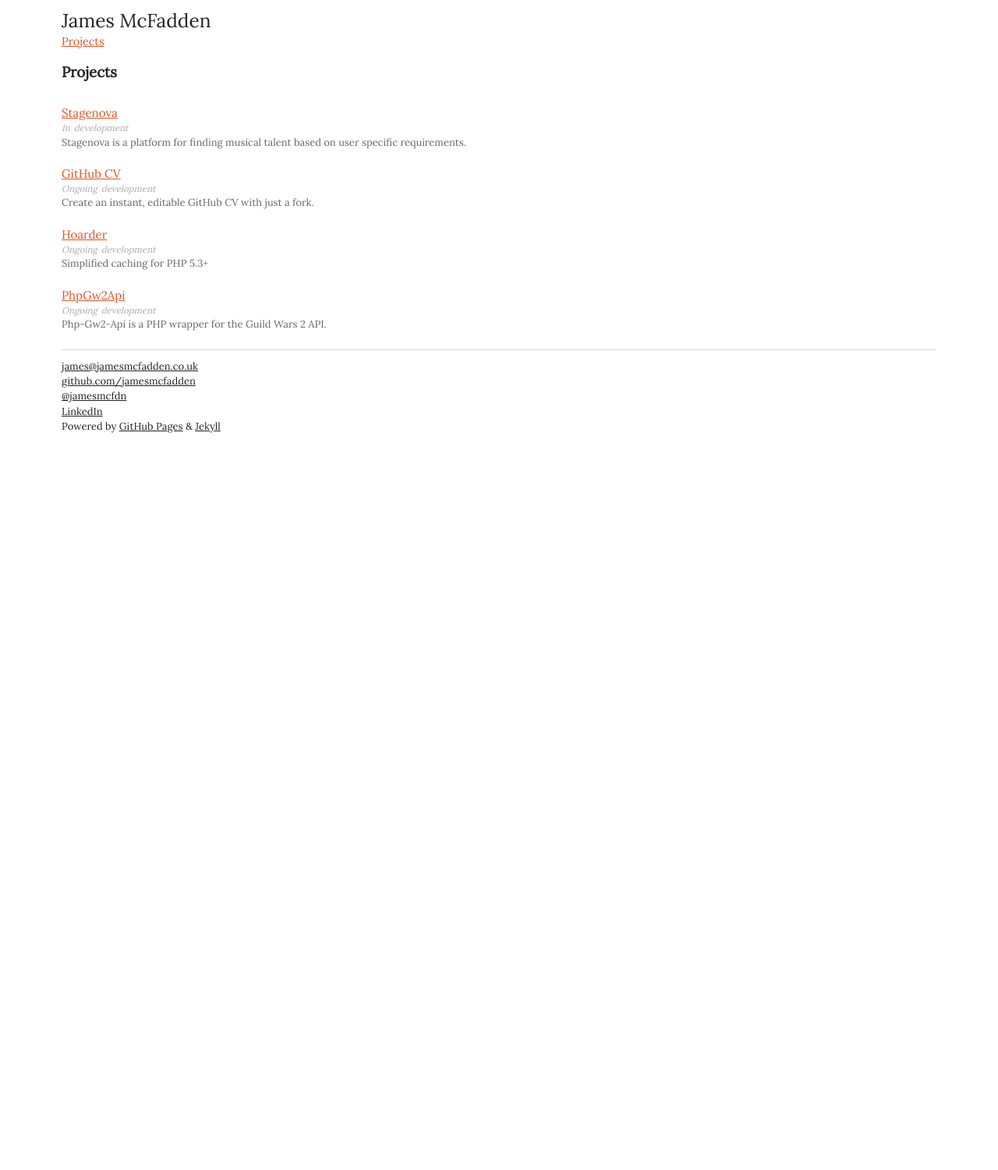
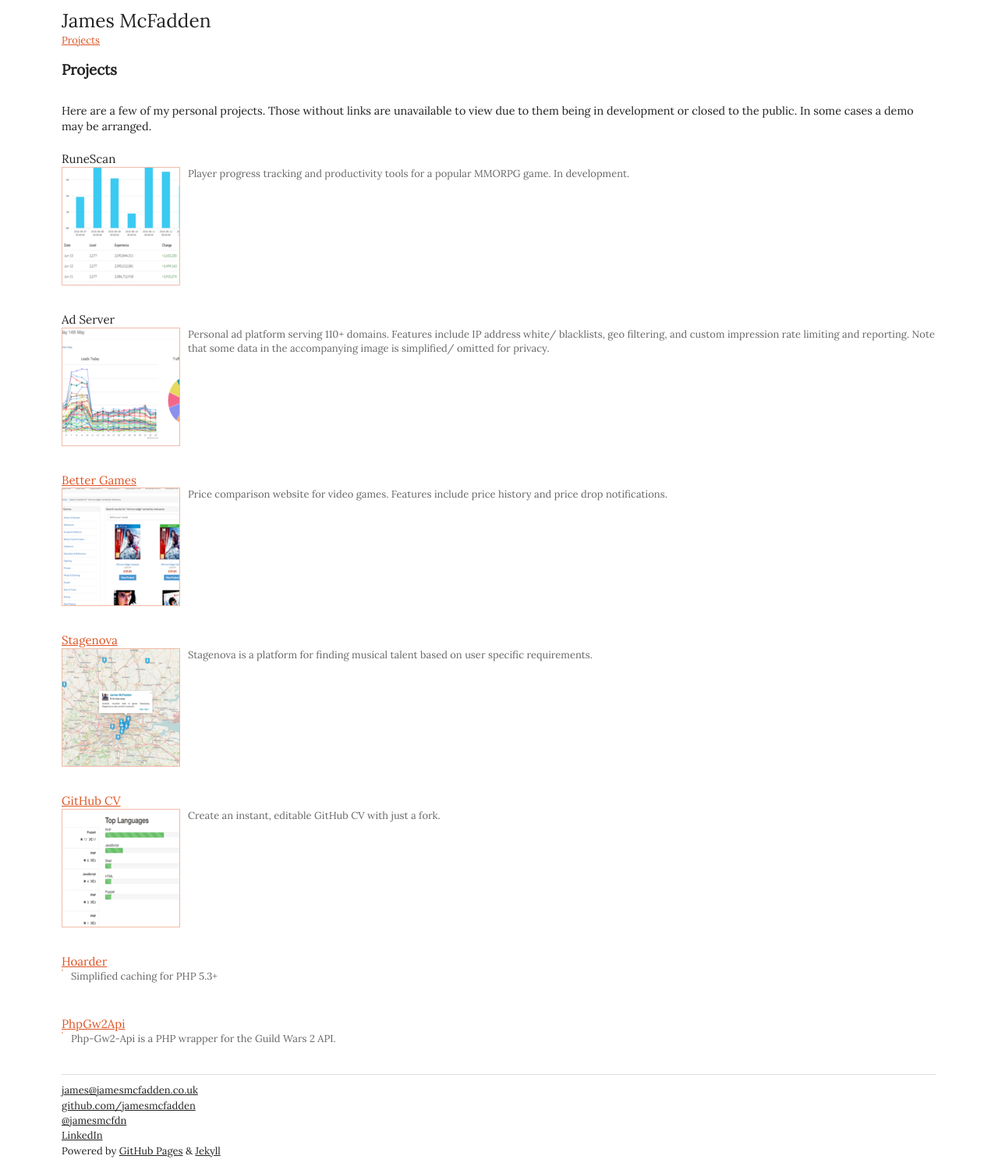
Before and after one commit to mcfdn/mcfdn.github.io, a Jekyll site: the page built from projects/index.html, in a window 1280 px wide. Shown: the whole page at 78% size. Built offline with Jekyll 4.4.1, drawn with Linux system fonts in a browser that asks for light colours; comment, search, counter and statistics services are not loaded; before the commit the page ends 900 px from its top, so only the background shows below that.

Commit message:
Update projects page with new work

```diff
--- a/_data/projects.yml
+++ b/_data/projects.yml
@@ -1,12 +1,36 @@
+- name: RuneScan
+  status: Ongoing development
+  description: Player progress tracking and productivity tools for a popular MMORPG game. In development.
+  img_src: /images/projects/thumbs/runescan.png
+  img_href: /images/projects/runescan.png
+
+- name: Ad Server
+  status: Ongoing development
+  description: Personal ad platform serving 110+ domains. Features include IP address white/ blacklists,
+    geo filtering, and custom impression rate limiting and reporting. Note that some data in the accompanying image is simplified/ omitted for privacy.
+  img_src: /images/projects/thumbs/ad-platform.png
+  img_href: /images/projects/ad-platform.png
+
+- name: Better Games
+  link: http://www.bettergames.co.uk
+  status: Ongoing development
+  description: Price comparison website for video games. Features include price history and price drop notifications.
+  img_src: /images/projects/thumbs/better-games.png
+  img_href: /images/projects/better-games.png
+
 - name: Stagenova
   link: http://stagenova.com
   status: In development
   description: Stagenova is a platform for finding musical talent based on user specific requirements.
+  img_src: /images/projects/thumbs/stagenova.png
+  img_href: /images/projects/stagenova.png
 
 - name: GitHub CV
   link: https://github.com/jamesmcfadden/ghcv
   status: Ongoing development
   description: Create an instant, editable GitHub CV with just a fork.
+  img_src: /images/projects/thumbs/ghcv.png
+  img_href: /images/projects/ghcv.png
 
 - name: Hoarder
   link: https://github.com/jamesmcfadden/hoarder
--- a/_layouts/default.html
+++ b/_layouts/default.html
@@ -1,3 +1,4 @@
+<!-- (╯°□°）╯︵ ┻━┻ -->
 <!DOCTYPE html>
 <html xmlns="http://www.w3.org/1999/xhtml" lang="en-gb">
     <head>
--- a/css/style.css
+++ b/css/style.css
@@ -84,6 +84,7 @@ ul li {
     margin: 0 0 1.3em 0;
     padding: 0 !important;
     display: block;
+    font-size: 0.9em;
 }
 
 .nav li {
@@ -132,6 +133,7 @@ h1 a {
 p {
     display: block;
     margin: 1em 0;
+    line-height: 20px;
 }
 
 #social {
@@ -176,6 +178,17 @@ p {
     font-size: 0.9em;
     line-height: 1.4em;
     color: #666; /** The number of the beast **/
+}
+
+.entry-list .entry .excerpt .excerpt-img {
+    float: left;
+    margin-right: 10px;
+    margin-bottom: 5px;
+    border: 1px solid #f1bba8;
+}
+
+.entry-list .entry .excerpt .excerpt-img:hover {
+    border-color: #dd5424;
 }
 
 .entry-date,
@@ -311,9 +324,6 @@ table th {
 }
 
 .clear {
-   content: " "; /* Older browser do not support empty content */
-   visibility: hidden;
-   display: block;
-   height: 0;
-   clear: both;
+    overflow: auto;
+    zoom: 1;
 }
--- a/projects/index.html
+++ b/projects/index.html
@@ -5,12 +5,24 @@ description: London based web developer
 ---
 
 <h2>Projects</h2>
+<p>Here are a few of my personal projects. Those without links are unavailable to view due to them being in development or closed to the public. In some cases a demo may be arranged.</p>
 <div class="entry-list">
     {% for project in site.data.projects %}
-        <div class="entry">
-            <h2 class="entry-title"><a href="{{ project.link }}">{{ project.name}} </a></h2>
-            <span class="entry-info">{{ project.status }}</span>
-            <div class="excerpt"><p>{{ project.description }}</p></div>
+        <div class="entry clear">
+            <h2 class="entry-title">
+            {% if project.link %}
+                <a href="{{ project.link }}">{{ project.name}} </a>
+            {% else %}
+                {{ project.name }}
+            {% endif %}
+            </h2>
+            <div class="excerpt">
+                <a href="{{ project.img_href }}">
+                    <img class="excerpt-img" src="{{ project.img_src }}">
+                </a>
+                <p>{{ project.description }}</p>
+            </div>
+
         </div>
     {% endfor %}
 </div>
```
Also changed, not shown: _posts/2012-09-11-netbeans-obsidian-theme.md (+1 -1 lines), images/posts/netbeans-obsidian-theme.png (renamed from images/netbeans-obsidian-theme.png), images/projects/ad-platform.png (added), images/projects/better-games.png (added), images/projects/ghcv.png (added), images/projects/runescan.png (added), images/projects/thumbs/ad-platform.png (added), images/projects/thumbs/better-games.png (added), images/projects/thumbs/ghcv.png (added), images/projects/thumbs/runescan.png (added), images/projects/thumbs/stagenova.png (added), 1 other file.
